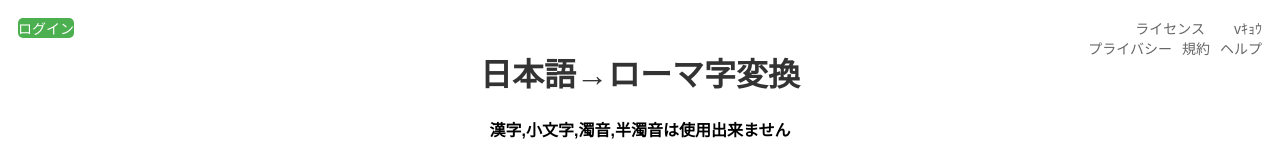
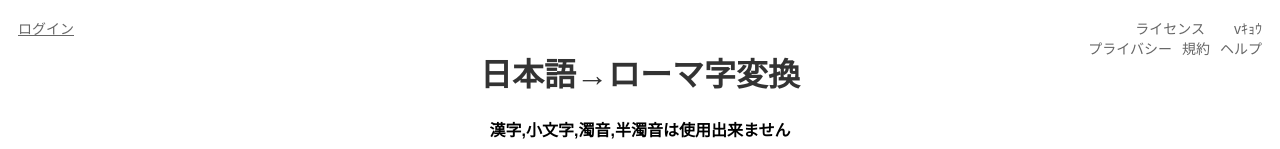
Before and after one commit to true525/hnbh, a plain HTML site: page index.html in a window 1280 px wide. Shown: the top 149 px of the page. Drawn offline with Linux system fonts and the light colour scheme.

Commit message:
Update index.html

```diff
--- a/index.html
+++ b/index.html
@@ -69,10 +69,6 @@
             left: 10px;
             font-size: 14px;
             color: #666;
-            background-color: #4CAF50;
-            color: white;
-            text-decoration: none;
-            border-radius: 5px;
         }
     </style>
 </head>
```
